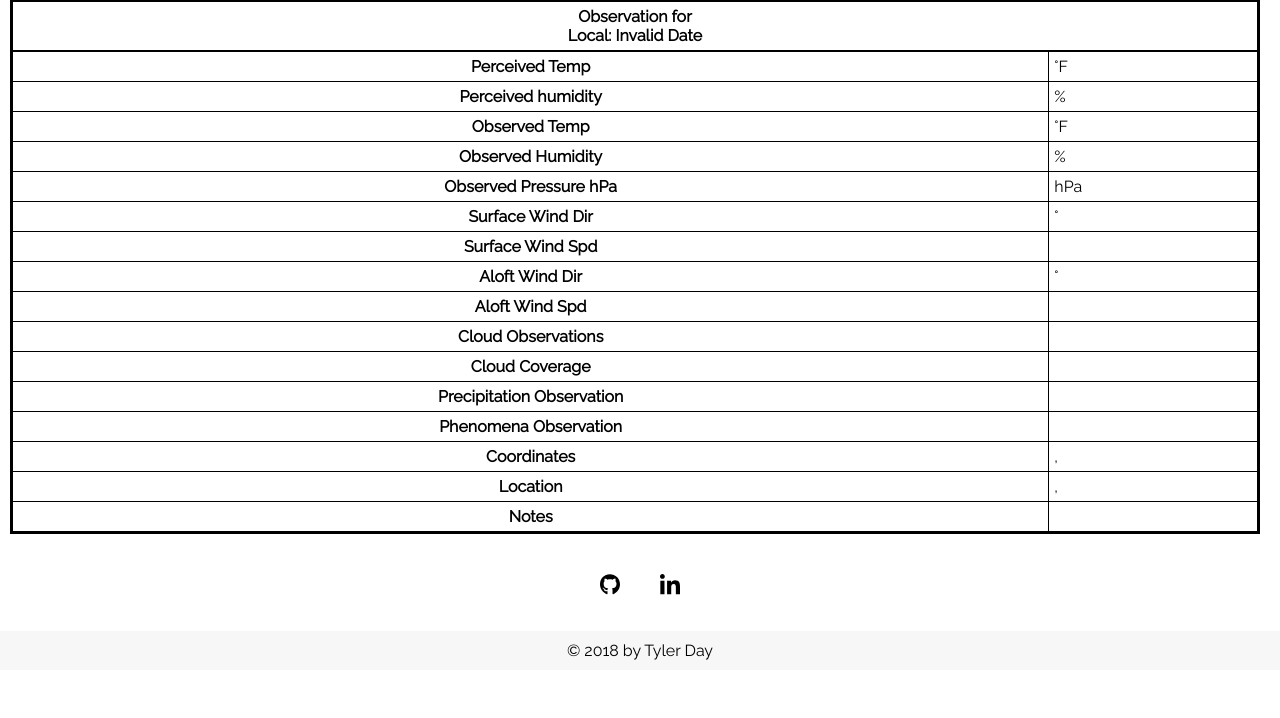
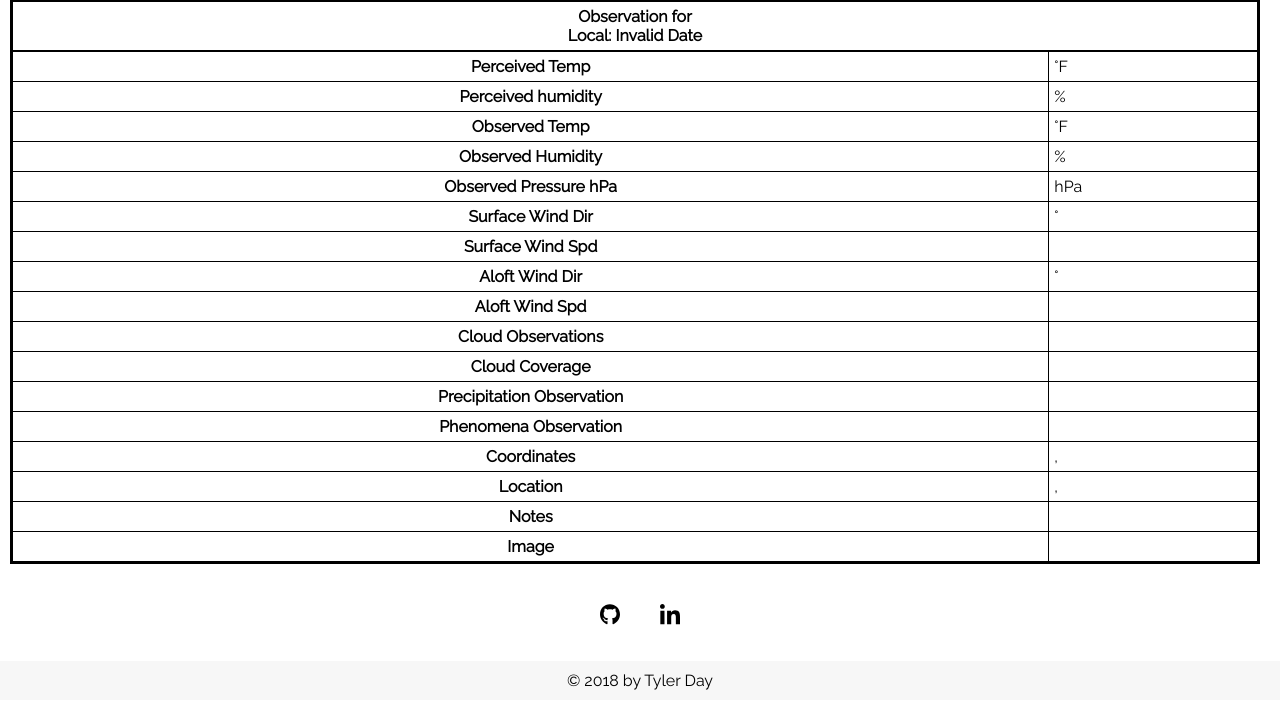
Before and after one commit to tyday/port_site, a Django app: template mysite/weather/templates/weather/observation_detail.html in a window 1280 px wide. Shown: the part 82-800 px from the top of the page. Run offline with Django 3.2, Linux system fonts and the light colour scheme; the template is opened without the code that fills it, so the values that code supplies are empty; some libraries are stand-ins or nearby versions.

Commit message:
image added to observation

```diff
--- a/mysite/weather/static/weather/css/weather.css
+++ b/mysite/weather/static/weather/css/weather.css
@@ -78,6 +78,10 @@
 .button:hover {
   border-color: rgba(255, 255, 255, 1);
 }
+#observation_image{
+  width: 100%;
+  object-fit: contain;
+}
 @media all and (max-width: 30em) {
    .button {
     display: block;
--- a/mysite/weather/templates/weather/observation_detail.html
+++ b/mysite/weather/templates/weather/observation_detail.html
@@ -1,4 +1,5 @@
 {% extends 'weather/base.html' %}
+{% load static %}
 {% load tz %}
 
 {% block content %}
@@ -32,6 +33,11 @@
     <tr><th>Coordinates</th><td>{{ observation.latitude | default_if_none:"--" }}, {{ observation.longitude | default_if_none:"--" }}</td></tr>
     <tr><th>Location</th><td>{{ observation.city | default_if_none:"--" }}, {{ observation.state | default_if_none:"--" }}</td></tr>
     <tr><th>Notes</th><td>{{ observation.notes | default_if_none:"--" }}</td></tr>
+    <tr><th>Image</th><td>
+        {% if observation.image %}
+        <img id="observation_image" src={{  observation.image.url  }}>
+        {% endif %}
+    </td></tr>
 </tbody>
 
 
```
